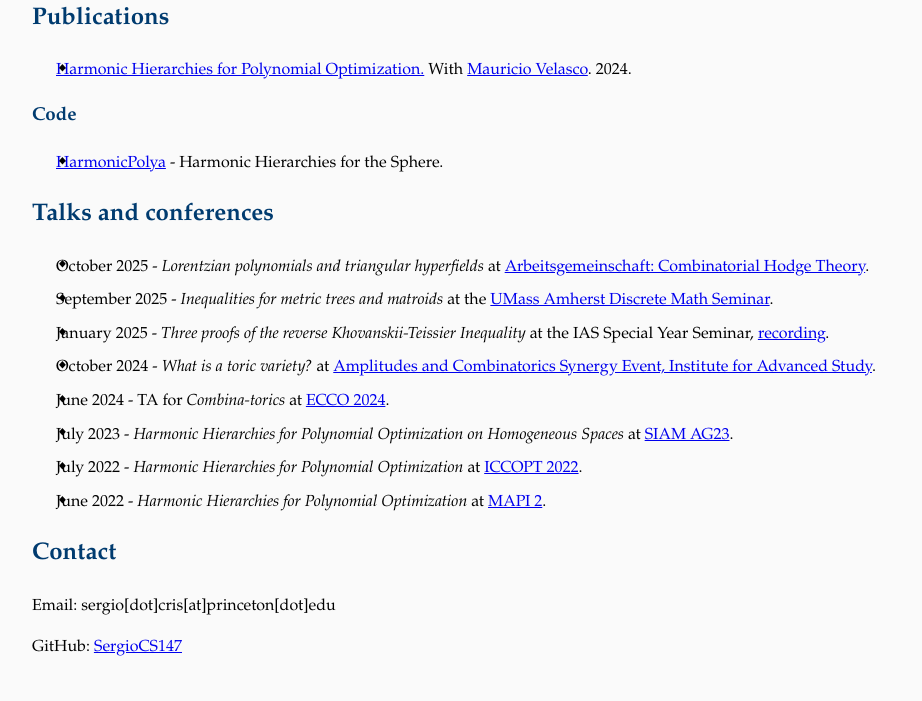
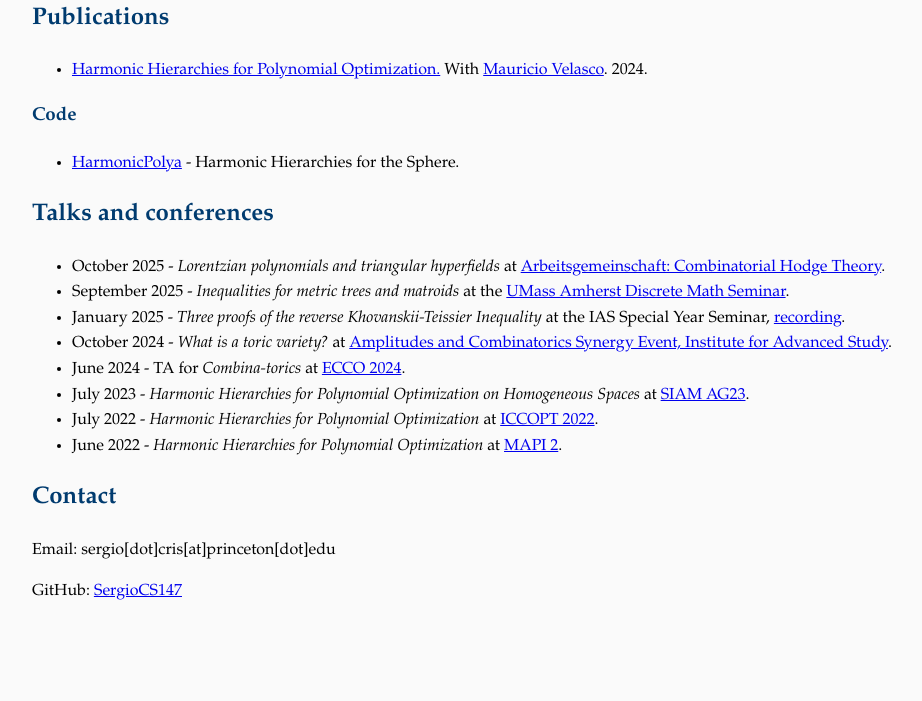
Before and after one commit to SergioCS147/sergiocs147.github.io, a Jekyll site: the page built from index.md, in a window 1280 px wide. Shown: the part 510-1211 px from the top of the page, without its empty margins (158-1080 px from the left). Built offline with Jekyll 4.4.1, drawn with Linux system fonts in a browser that asks for light colours; our own code applies the rules of GitHub Pages for plain Markdown files; after the commit the page ends 1155 px from its top, so only the background shows below that.

Commit message:
Update index.md

```diff
--- a/index.md
+++ b/index.md
@@ -33,19 +33,19 @@ Grassmannians and toric varieties.
 </div>
 
 <h2><strong> Publications </strong> </h2>
-<ul class="diamonds">
+<ul>
  <li> <a href="https://epubs.siam.org/doi/full/10.1137/22M1484511"> Harmonic Hierarchies for Polynomial Optimization.</a> With <a href="http://wwwprof.uniandes.edu.co/~mvelasco/Velasco.html">Mauricio Velasco</a>. 2024. </li>
 </ul>
 
 <h3><strong> Code </strong> </h3>
 
-<ul class="diamonds">
+<ul>
   <li> <a href="https://github.com/SergioCS147/HarmonicPolya.jl">HarmonicPolya</a> - Harmonic Hierarchies for the Sphere. </li>
 </ul>
 
 <h2><strong> Talks and conferences </strong> </h2>
 
-<ul class="diamonds">
+<ul>
   <li>October 2025 - <em>Lorentzian polynomials and triangular hyperfields</em> at <a href="https://www.mfo.de/www/activity/2542">Arbeitsgemeinschaft: Combinatorial Hodge Theory</a>.</li>
   <li>September 2025 - <em>Inequalities for metric trees and matroids</em> at the <a href="https://www.umass.edu/mathematics-statistics/seminars/discrete-math-seminar">UMass Amherst Discrete Math Seminar</a>.</li>
   <li>January 2025 - <em>Three proofs of the reverse Khovanskii-Teissier Inequality</em> at the IAS Special Year Seminar, <a href="https://www.youtube.com/watch?v=R48D9au4ceU&t=6s">recording</a>.</li>
```
